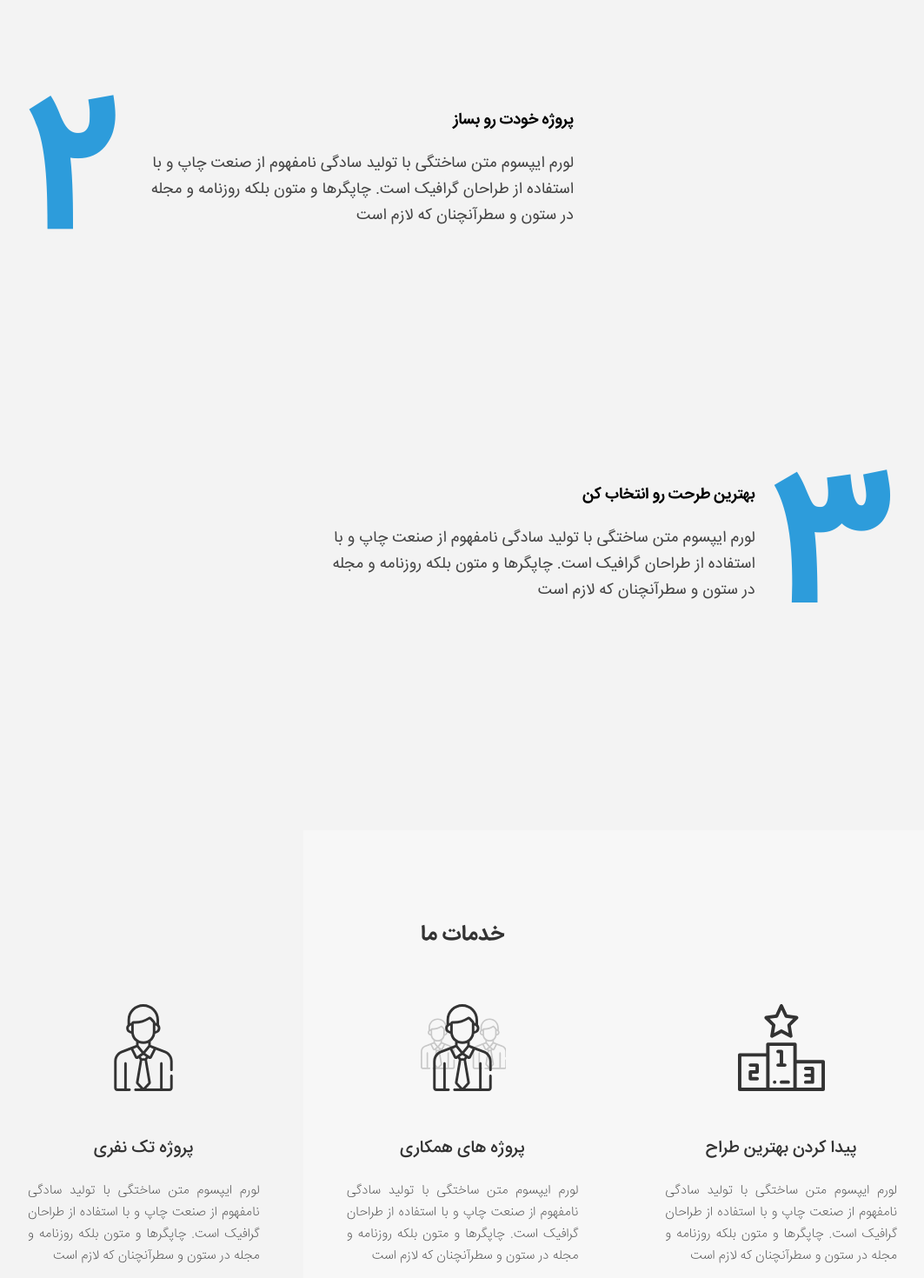
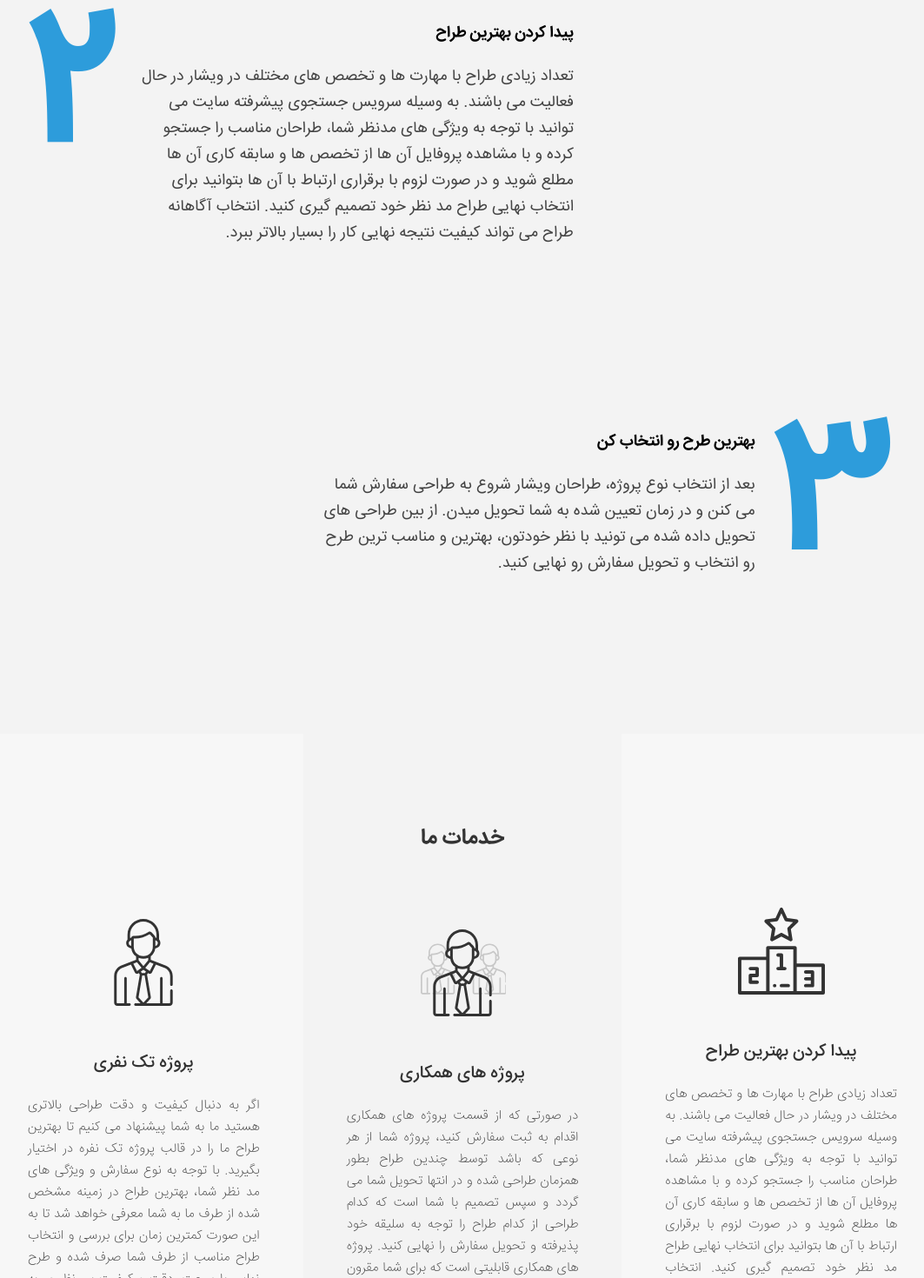
Before and after one commit to visharco/vishar-web, a React (Create React App) app: page / in a window 1280 px wide. Shown: the part 2560-4030 px from the top of the page at 87% size, without its empty margins (108-1171 px from the left). Built offline with nearby package versions, Linux system fonts and the light colour scheme.

Commit message:
fixed all title and decsription in landing

```diff
--- a/src/component/index/howWorking/howWorking.js
+++ b/src/component/index/howWorking/howWorking.js
@@ -38,7 +38,7 @@ class HowWorking extends Component {
                                     حساب کاربریت رو بساز
                             </h1>
                                 <p >
-                                    لورم ایپسوم متن ساختگی با تولید سادگی نامفهوم از صنعت چاپ و با استفاده از طراحان گرافیک است. چاپگرها و متون بلکه روزنامه و مجله در ستون و سطرآنچنان که لازم است
+                                در سایت ویشار برای دریافت طرح مورد نظر خودتون تنها سه قدم وجود داره. اولین قدم اینه که حساب کاربری خودت رو داشته باشی. میتونی با ثبت نام در سایت ویشار به راحتی و با صرف کمترین وقت، اولین قدم رو برداری.
                            </p>
                             </div>
                             <h1 className="how-num">
@@ -49,10 +49,10 @@ class HowWorking extends Component {
                         <div className="how-left">
                             <div className="how-text" >
                                 <h1>
-                                    پروژه خودت رو بساز
+                                پیدا کردن بهترین طراح
                                 </h1>
                                 <p >
-                                    لورم ایپسوم متن ساختگی با تولید سادگی نامفهوم از صنعت چاپ و با استفاده از طراحان گرافیک است. چاپگرها و متون بلکه روزنامه و مجله در ستون و سطرآنچنان که لازم است
+                                تعداد زیادی طراح با مهارت ها و تخصص های مختلف در ویشار در حال فعالیت می باشند. به وسیله سرویس جستجوی پیشرفته سایت می توانید با توجه به ویژگی های مدنظر شما، طراحان مناسب را جستجو کرده و با مشاهده پروفایل آن ها از تخصص ها و سابقه کاری آن ها مطلع شوید و در صورت لزوم با برقراری ارتباط با آن ها بتوانید برای انتخاب نهایی طراح مد نظر خود تصمیم گیری کنید. انتخاب آگاهانه طراح می تواند کیفیت نتیجه نهایی کار را بسیار بالاتر ببرد.
                            </p>
                             </div>
                             <h1 className="how-num">
@@ -63,10 +63,10 @@ class HowWorking extends Component {
                         <div className="how-right">
                             <div className="how-text" >
                                 <h1>
-                                    بهترین طرحت رو انتخاب کن
+                                بهترین طرح رو انتخاب کن
                                 </h1>
                                 <p >
-                                    لورم ایپسوم متن ساختگی با تولید سادگی نامفهوم از صنعت چاپ و با استفاده از طراحان گرافیک است. چاپگرها و متون بلکه روزنامه و مجله در ستون و سطرآنچنان که لازم است
+                                بعد از انتخاب نوع پروژه، طراحان ویشار شروع به طراحی سفارش شما می کنن و در زمان تعیین شده به شما تحویل میدن. از بین طراحی های تحویل داده شده می تونید با نظر خودتون، بهترین و مناسب ترین طرح رو انتخاب و تحویل سفارش رو نهایی کنید.
                            </p>
                             </div>
                             <h1 className="how-num">
--- a/src/component/index/howWorking/style.css
+++ b/src/component/index/howWorking/style.css
@@ -31,7 +31,7 @@ display: flex;
 flex-direction: row;
 justify-content: flex-end;
 text-align: right;
-padding: 50px;
+padding: 0 50px;
 align-items: flex-start;
 }
 .vishar-how-working {
@@ -63,6 +63,8 @@ align-items: flex-start;
     margin-top: 20px;
     font-size: 18px;
     color: #444;
+    direction: rtl;
+
 }
 
 .how-num{
--- a/src/component/index/ourService/ourService.js
+++ b/src/component/index/ourService/ourService.js
@@ -25,18 +25,20 @@ class OurService extends Component {
                         <div className="ours-box" >
                             <img src={employee} alt="پروژه تک نفری" />
                             <h2>پروژه تک نفری </h2>
-                            <p>لورم ایپسوم متن ساختگی با تولید سادگی نامفهوم از صنعت چاپ و با استفاده از طراحان گرافیک است. چاپگرها و متون بلکه روزنامه و مجله در ستون و سطرآنچنان که لازم است</p>
+                            <p>اگر به دنبال کیفیت و دقت طراحی بالاتری هستید ما به شما پیشنهاد می کنیم تا بهترین طراح ما را در قالب پروژه تک نفره در اختیار بگیرید. با توجه به نوع سفارش و ویژگی های مد نظر شما، بهترین طراح در زمینه مشخص شده از طرف ما به شما معرفی خواهد شد تا به این صورت کمترین زمان برای بررسی و انتخاب طراح مناسب از طرف شما صرف شده و طرح نهایی با سرعت، دقت و کیفیت بی نظیری به شما تحویل داده شود.</p>
                         </div>
                         <div className="ours-box" >
                             <h1 className="ourService1" >خدمات ما</h1>
                             <img src={employees} alt="پروژه های همکاری" />
                             <h2>پروژه های همکاری </h2>
-                            <p>لورم ایپسوم متن ساختگی با تولید سادگی نامفهوم از صنعت چاپ و با استفاده از طراحان گرافیک است. چاپگرها و متون بلکه روزنامه و مجله در ستون و سطرآنچنان که لازم است</p>
+                            <p>در صورتی که از قسمت پروژه های همکاری اقدام به ثبت سفارش کنید، پروژه شما از هر نوعی که باشد توسط چندین طراح بطور همزمان طراحی شده و در انتها تحویل شما می گردد و سپس تصمیم با شما است که کدام طراحی از کدام طراح را توجه به سلیقه خود پذیرفته و تحویل سفارش را نهایی کنید. پروژه های همکاری قابلیتی است که برای شما مقرون به صرفه تر از پروژه های تک نفره خواهد بود.</p>
                         </div>
                         <div className="ours-box" >
                             <img src={podium} alt="پیدا کردن بهترین طراح" />
                             <h2>پیدا کردن بهترین طراح </h2>
-                            <p>لورم ایپسوم متن ساختگی با تولید سادگی نامفهوم از صنعت چاپ و با استفاده از طراحان گرافیک است. چاپگرها و متون بلکه روزنامه و مجله در ستون و سطرآنچنان که لازم است</p>
+                            <p>
+                            تعداد زیادی طراح با مهارت ها و تخصص های مختلف در ویشار در حال فعالیت می باشند. به وسیله سرویس جستجوی پیشرفته سایت می توانید با توجه به ویژگی های مدنظر شما، طراحان مناسب را جستجو کرده و با مشاهده پروفایل آن ها از تخصص ها و سابقه کاری آن ها مطلع شوید و در صورت لزوم با برقراری ارتباط با آن ها بتوانید برای انتخاب نهایی طراح مد نظر خود تصمیم گیری کنید. انتخاب آگاهانه طراح می تواند کیفیت نتیجه نهایی کار را بسیار بالاتر ببرد.
+                            </p>
                         </div>
                     </div>
                 </div>
--- a/src/component/index/ourService/style.css
+++ b/src/component/index/ourService/style.css
@@ -30,12 +30,14 @@ max-width: 1200px;
     align-items: center;
     position: relative;
     transition: all .2s linear;
+    width: 34.20%;
+
 }
 .ours-box:hover{
     transition: all .2s linear;
     box-shadow: 0px 20px 30px 5px #d2d2d2;
 }
-.ours-box:nth-child(2){
+.ours-box:nth-child(odd)  {
     background-color: #f3f3f3;
 }
 .ours-box img{
--- a/src/container/aboutUs/aboutUs.js
+++ b/src/container/aboutUs/aboutUs.js
@@ -26,18 +26,13 @@ class AboutUsComponent extends Component {
                             <div className="aboutUs-box" >
                                 <div className="aboutUs-text" >
                                     <p>
-                                        لورم ایپسوم متن ساختگی با تولید سادگی نامفهوم از صنعت چاپ و با استفاده از طراحان گرافیک است. چاپگرها و متون بلکه روزنامه و مجله در ستون و سطرآنچنان که لازم است و برای شرایط فعلی تکنولوژی مورد نیاز و کاربردهای متنوع با هدف بهبود ابزارهای کاربردی می باشد. کتابهای زیادی در شصت و سه درصد گذشته، حال و آینده شناخت فراوان جامعه و متخصصان را می طلبد تا با نرم افزارها شناخت بیشتری را برای طراحان رایانه ای علی الخصوص طراحان خلاقی و فرهنگ پیشرو در زبان فارسی ایجاد کرد. در این صورت می توان امید داشت که تمام و دشواری موجود در ارائه راهکارها و شرایط سخت تایپ به پایان رسد وزمان مورد نیاز شامل حروفچینی دستاوردهای اصلی و جوابگوی سوالات پیوسته اهل دنیای موجود طراحی اساسا مورد استفاده قرار گیرد.
+                                    سایت ویشار با بهره گیری از طراحان مجرب از سراسر ایران و با تخصص در طراحی و تکمیل پروژه های مختلف با "شعار ویشار، طراحان همیشه بیدار" بر آن است تا بتواند سفارشات گرافیکی در زمینه های مختلفی چون طراحی لوگو،کارت ویزیت، بنر انیمیشن و غیره را در سریع ترین زمان ممکن و با کیفیت کم نظیری اجرا و به سرانجام برساند.
                                     </p>
                                     <br />
-                                    <p>
-                                        لورم ایپسوم متن ساختگی با تولید سادگی نامفهوم از صنعت چاپ و با استفاده از طراحان گرافیک است. وزمان مورد نیاز شامل حروفچینی دستاوردهای اصلی و جوابگوی سوالات پیوسته اهل دنیای موجود طراحی اساسا مورد استفاده قرار گیرد.
-                                    </p>
-                                    <p>
-                                        چاپگرها و متون بلکه روزنامه و مجله در ستون و سطرآنچنان که لازم است و برای شرایط فعلی تکنولوژی مورد نیاز و کاربردهای متنوع با هدف بهبود ابزارهای کاربردی می باشد. کتابهای زیادی در شصت و سه درصد گذشته، حال و آینده شناخت فراوان جامعه و متخصصان را می طلبد تا با نرم افزارها شناخت بیشتری را برای طراحان رایانه ای علی الخصوص طراحان خلاقی و فرهنگ پیشرو در زبان فارسی ایجاد کرد. در این صورت می توان امید داشت که تمام و دشواری موجود در ارائه راهکارها و شرایط سخت تایپ به پایان رسد
-                                    </p>
-                                    <p>
-                                        چاپگرها و متون بلکه روزنامه و مجله در ستون و سطرآنچنان که لازم است و برای شرایط فعلی تکنولوژی مورد نیاز و کاربردهای متنوع با هدف بهبود ابزارهای کاربردی می باشد. کتابهای زیادی در شصت و سه درصد گذشته، حال و آینده شناخت فراوان جامعه و متخصصان را می طلبد تا با نرم افزارها شناخت بیشتری را برای طراحان رایانه ای علی الخصوص طراحان خلاقی و فرهنگ پیشرو در زبان فارسی ایجاد کرد. در این صورت می توان امید داشت که تمام و دشواری موجود در ارائه راهکارها و شرایط سخت تایپ به پایان رسد
-                                    </p>
+                                    <p> مجموعه ویشار افتخار همکاری با متخصصین حوزه های مختلف طراحی و گرافیک را دارا بوده و قادر به برآورده کردن نیاز طیف وسیعی از کارفرمایان و مشتریان می باشد. اگر صاحب شرکتی بزرگ هستید و یا حتی کسب و کاری محلی و کوچک دارید تفاوتی نخواهد کرد، ویشار می تواند خواسته های شما را در طراحی به نحو احسنت اجرایی کند.</p>
+                                    <br />
+                                    <p> مشتریان در هر مرحله از طراحی پروژه می توانند با گرافیست و طراح انتخاب شده در تماس بوده و گام به گام با تکمیل سفارش، نظرات خود را جهت بهبود کار طراحی بیان کنند و طراح نیز موظف به شنیدن نظران با سعه صدر و بهبود کار با توجه به نیاز و میل مشتری می باشد. به جرات می توانیم بگوییم که سرعت انجام کار در کنار کیفیت بالا و مشتری مداری جزو افتخارات مجموعه ویشار می باشد. </p>
+
                                 </div>
                                 <div className="aboutUs-img" ></div>
 
--- a/src/container/contactUs/contactUs.js
+++ b/src/container/contactUs/contactUs.js
@@ -21,7 +21,10 @@ class ContactUs extends Component {
                         <div className="contactUs-title" >
                             <h1>تماس با ما</h1>
                             <p>
-                                لورم ایپسوم متن ساختگی با تولید سادگی نامفهوم از صنعت چاپ و با استفاده از طراحان گرافیک است. چاپگرها و متون بلکه روزنامه و مجله در ستون و سطرآنچنان که لازم است و برای شرایط فعلی تکنولوژی مورد نیاز و کاربردهای متنوع با هدف بهبود ابزارهای کاربردی می باشد.
+                            اگر نظر، پیشنهاد یا سوالی دارید می توانید در هر زمان از شبانه روز از طریق فرم زیر با ما در ارتباط باشید.
+                            </p>
+                            <p>
+                            اپراتورهای مجموعه ویشار در اسرع وقت، نظرات شما را ملاحظه و در صورت لزوم پاسخ را به مشخصات ثبت شده توسط شما ارسال خواهند کرد.
                             </p>
                         </div>
                         <div className="conatactUs-form" >
--- a/src/container/designers/designers.js
+++ b/src/container/designers/designers.js
@@ -32,7 +32,7 @@ class DesignersComponent extends Component {
                         <div className="container" >
                             <h1>طراحی که میپسندی رو انتخاب کن</h1>
                             <p>
-                                لورم ایپسوم متن ساختگی با تولید سادگی نامفهوم از صنعت چاپ و با استفاده از طراحان گرافیک است. چاپگرها و متون بلکه روزنامه و مجله در ستون و سطرآنچنان که لازم است و برای شرایط فعلی تکنولوژی مورد نیاز و کاربردهای متنوع با هدف بهبود ابزارهای کاربردی می باشد.
+                            طراحان ما در دسته بندی های مختلف اقدام به طراحی کرده و کیفیت کار هر کدام از آنها توسط مشتریان ارزیابی می شود. نتیجه این ارزیابی در قالب امتیاز در پروفایل طراح برای عموم قابل نمایش می باشد. شما مشتریان عزیز می توانید با توجه به نوع طراحی درخواستی خود و همچنین ملاحظه نمونه کارهای طراحان سایت و ارزیابی کیفیت آن ها، اقدام به انتخاب طراح مناسب برای همراهی در تکمیل پروژه خود کنید.
                             </p>
                         </div>
                     </div>
--- a/src/index.css
+++ b/src/index.css
@@ -142,3 +142,8 @@ a {
 	margin-right:auto;
 	margin-left:auto
 }
+
+p {
+	direction: rtl;
+
+}
```
